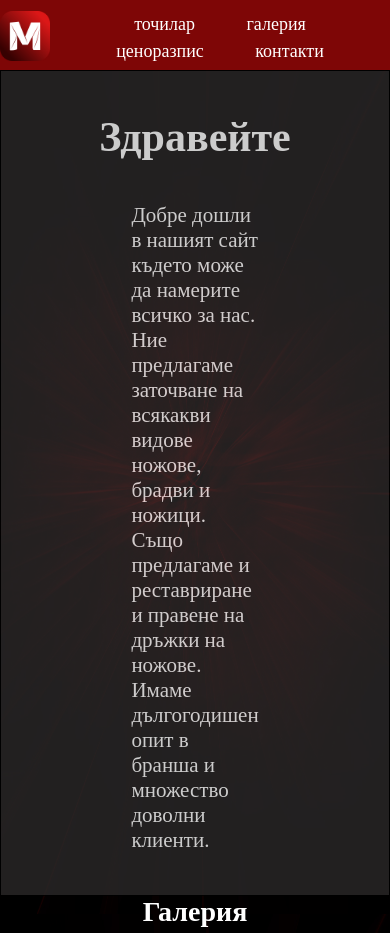
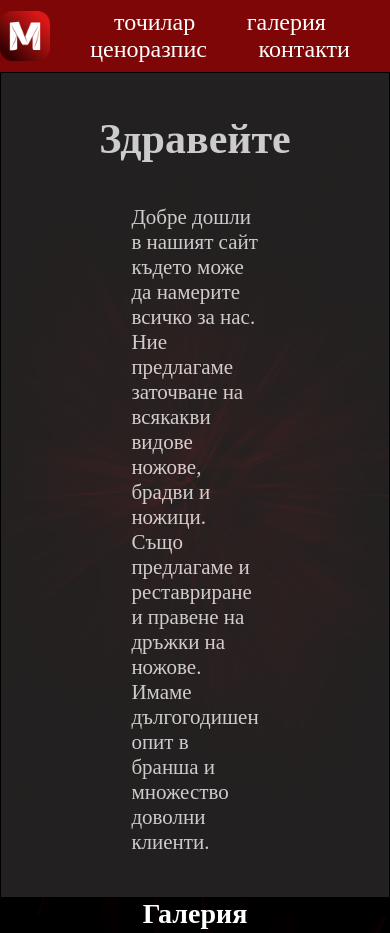
Before and after one commit to Martin-Atanasov123/knives-site, a plain HTML site: page site.html in a window 390 px wide. Shown: the top 933 px of the page. Drawn offline with Linux system fonts and the light colour scheme.

Commit message:
small changes

```diff
--- a/site.css
+++ b/site.css
@@ -30,9 +30,9 @@ nav  li {
     font-size: x-large;
 }
 nav ul li a {
-    color: white;
+    color: rgb(255, 255, 255);
     text-decoration: none;
-    font-size: 18px;
+    font-size: 24px;
 }
 
 main {
@@ -125,27 +125,3 @@ footer p{
     font-size: large;
     padding: 5px;
 }
-
-@media screen and (max-width: 1080px) {
-    *{
-        margin: 0;
-        padding: 0;
-        box-sizing: border-box;
-        font-size: 14px;
-    }
-
-    header{
-        align-items: center;
-        justify-content: center;
-        background-color: rgb(126, 6, 6);
-        height: 5em;
-        text-align: center;
-    }
-    main{
-        align-items: center;
-        justify-content: center;
-        flex-wrap: wrap;
-    }
-
-
-}
--- a/site.html
+++ b/site.html
@@ -5,6 +5,11 @@
     <meta charset="UTF-8">
     <meta name="viewport" content="width=device-width, initial-scale=1.0">
     <link rel="stylesheet" href="site.css">
+    <link rel="preconnect" href="https://fonts.googleapis.com">
+    <link rel="preconnect" href="https://fonts.gstatic.com" crossorigin>
+    <link
+        href="https://fonts.googleapis.com/css2?family=Roboto:ital,wght@0,100;0,300;0,400;0,500;0,700;0,900;1,100;1,300;1,400;1,500;1,700;1,900&display=swap"
+        rel="stylesheet">
     <title> ТОЧИЛАР </title>
 </head>
 
@@ -24,16 +29,23 @@
     <main>
         <div id="section1" class="introduction">
             <h1>Здравейте</h1>
-            <p>Добре дошли в нашият сайт където може да намерите всичко за нас. Ние предлагаме заточване на всякакви видове ножове, брадви и ножици. Също предлагаме и реставриране и правене на дръжки на ножове. Имаме дългогодишен опит в бранша и множество доволни клиенти.</p>
+            <p>Добре дошли в нашият сайт където може да намерите всичко за нас. Ние предлагаме заточване на всякакви
+                видове ножове, брадви и ножици. Също предлагаме и реставриране и правене на дръжки на ножове. Имаме
+                дългогодишен опит в бранша и множество доволни клиенти.</p>
         </div>
 
         <h2 id="h2_between">Галерия</h2>
         <div id="section2" class="gallery">
-            <img src="/images/0-02-05-025bd5b4a27354180de2c7f1bdab5e0d12a8bea8a1c68b6e438c77764c85b609_55092091373c34d.jpg" alt="">
-            <img src="/images/0-02-05-06b34bb42c63c77ad6605ba6f653518031a857a9381f413fb3b233db7f6cddc8_2dc95789a1bc77a9.jpg" alt="">
-            <img src="/images/0-02-05-2b5829c3245b4f63a9f197b33e3eab4fca9371885ad0c5c3714fa2453b50f467_544cf5092ddd4f5.jpg" alt="">
-            <img src="/images/0-02-05-4daee2b8ee1da95547d5bc26a07aeedcb692690e8c8eed0a64e6b5a8abafd630_99885fe97e59fb7.jpg" alt="">
-            <img src="/images/0-02-05-17f3371f00cbaeec068be61c1133b7cf694298246104e754edb7af0d41ac45e6_1c2d861ce128f5ea.jpg" alt="">
+            <img src="/images/0-02-05-025bd5b4a27354180de2c7f1bdab5e0d12a8bea8a1c68b6e438c77764c85b609_55092091373c34d.jpg"
+                alt="">
+            <img src="/images/0-02-05-06b34bb42c63c77ad6605ba6f653518031a857a9381f413fb3b233db7f6cddc8_2dc95789a1bc77a9.jpg"
+                alt="">
+            <img src="/images/0-02-05-2b5829c3245b4f63a9f197b33e3eab4fca9371885ad0c5c3714fa2453b50f467_544cf5092ddd4f5.jpg"
+                alt="">
+            <img src="/images/0-02-05-4daee2b8ee1da95547d5bc26a07aeedcb692690e8c8eed0a64e6b5a8abafd630_99885fe97e59fb7.jpg"
+                alt="">
+            <img src="/images/0-02-05-17f3371f00cbaeec068be61c1133b7cf694298246104e754edb7af0d41ac45e6_1c2d861ce128f5ea.jpg"
+                alt="">
         </div>
 
         <h2 id="h2_between">Ценоразпис</h2>
```
